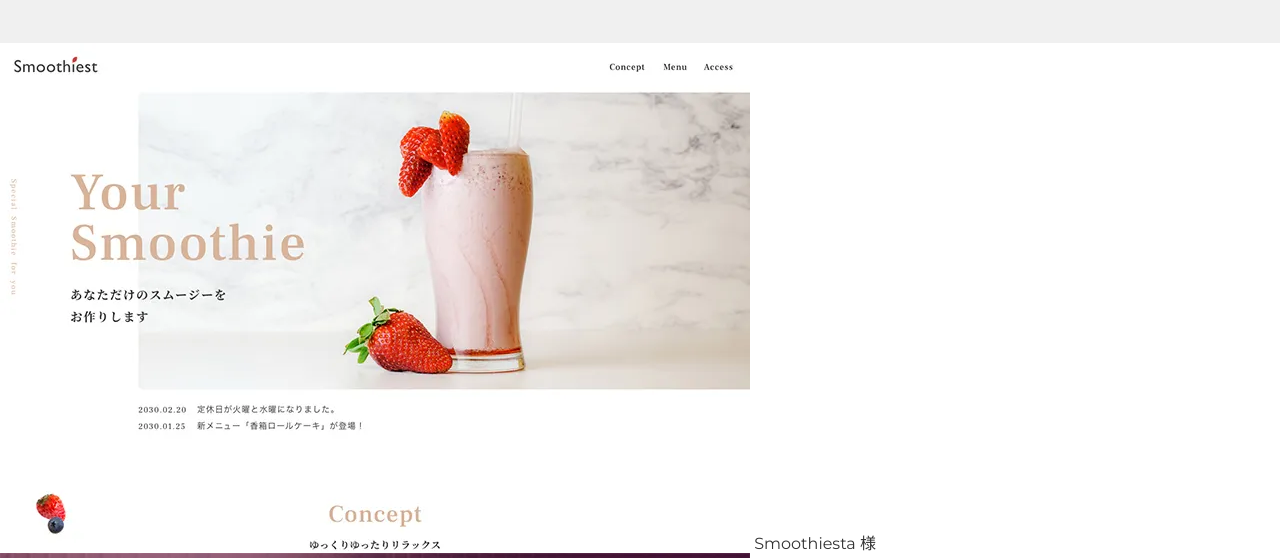
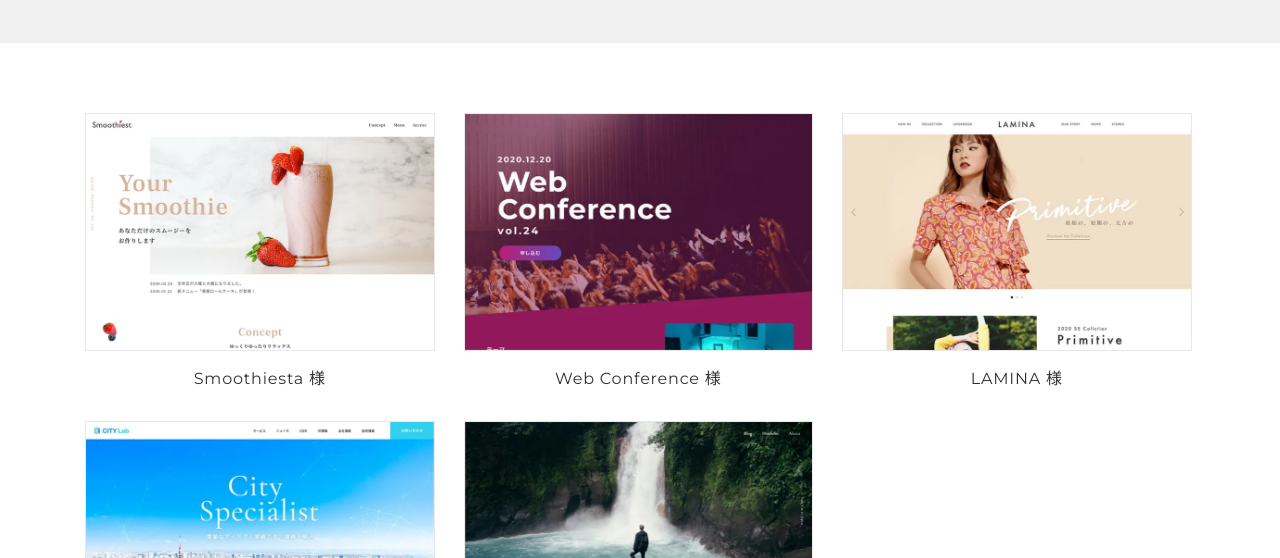
Before and after one commit to S-Miyakawa/pon_design, a website: page docs/works/index.html in a window 1280 px wide. Shown: the part 242-800 px from the top of the page. Drawn offline with nearby package versions, Linux system fonts and the light colour scheme.

Commit message:
worksページ作成

```diff
--- a/src/asset/sass/object/project/_works.scss
+++ b/src/asset/sass/object/project/_works.scss
@@ -0,0 +1,39 @@
+@use '../../foundation/color' as *;
+
+.p-works {
+	&__contents {
+		max-width: 1110px;
+		margin: 70px auto 100px;
+	}
+
+	&__flex {
+		display: flex;
+		width: 100%;
+		flex-wrap: wrap;
+	}
+	&__item {
+		width: 31.5%;
+		text-align: center;
+		margin-right: 2.6%;
+		margin-bottom: 15px;
+		&:nth-child(3) {
+			margin-right: 0;
+		}
+	}
+	&__img {
+		border: 1px solid $cLightGray;
+		max-width: 100%;
+	}
+	&__name {
+		font-size: 16px;
+		letter-spacing: 0.05em;
+		line-height: 55px;
+		margin-top: 12px;
+	}
+	&__link {
+
+		&:hover .p-works__name{
+			text-decoration: underline;
+		}
+	}
+}
```
Also changed, not shown: docs/asset/css/style.css, 1 other file.
